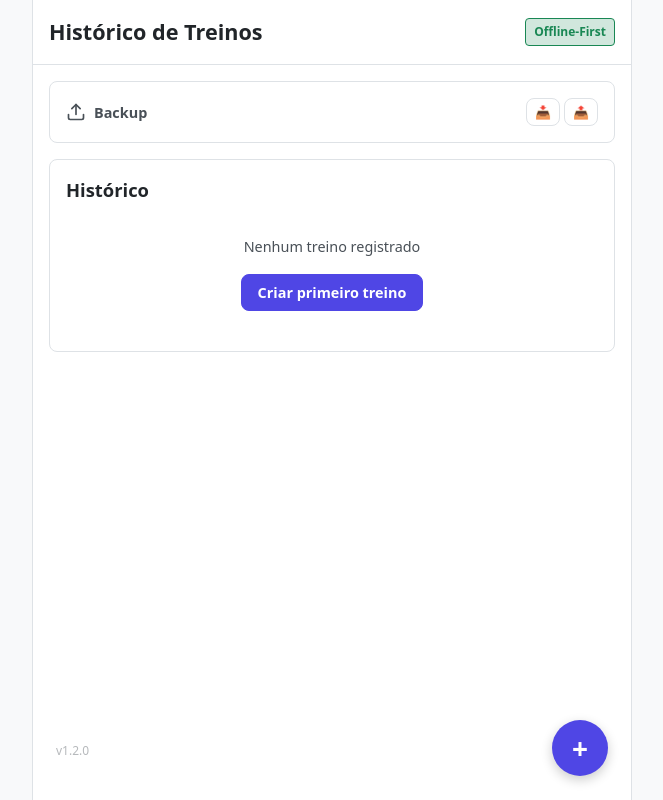
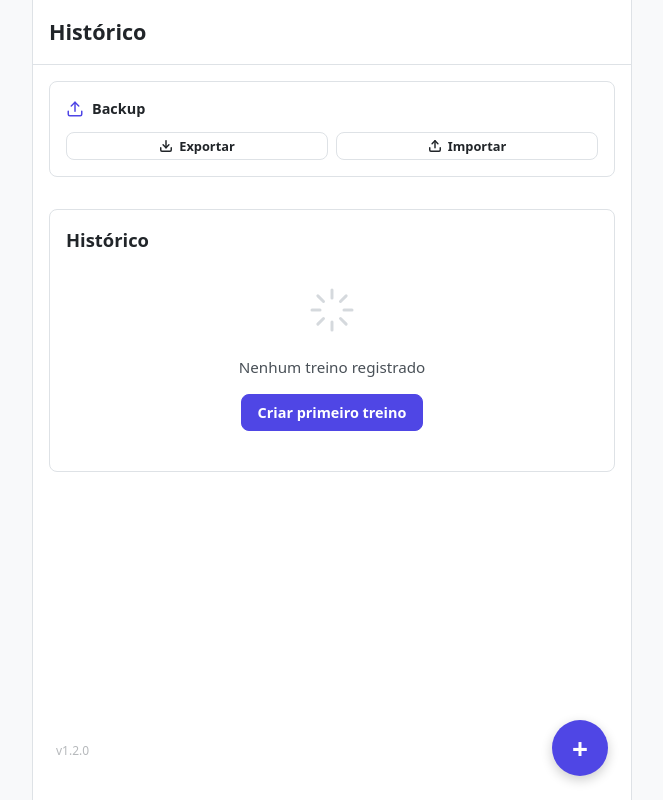
Before and after one commit to DeividSouSan/meu-treino, a React (Vite) app: page / in a window 1280 px wide. Shown: the whole page, without its empty margins (308-971 px from the left). Built offline with nearby package versions, Linux system fonts and the light colour scheme.

Commit message:
Iteração visual: ícones não ambíguos e design mais apelativo

```diff
--- a/src/views/HistoryView.tsx
+++ b/src/views/HistoryView.tsx
@@ -102,27 +102,55 @@ export function HistoryView({
   return (
     <div>
       <header>
-        <h1>Histórico de Treinos</h1>
-        <span className="badge completed">Offline-First</span>
+        <h1>Histórico</h1>
       </header>
 
       <main>
-        <section className="card" style={{ gap: 'var(--spacing-sm)' }}>
-          <div style={{ display: 'flex', gap: 'var(--spacing-sm)', alignItems: 'center', justifyContent: 'space-between' }}>
-            <div style={{ display: 'flex', gap: 'var(--spacing-sm)', alignItems: 'center' }}>
-              <svg width="20" height="20" viewBox="0 0 24 24" fill="none" stroke="currentColor" strokeWidth="2" strokeLinecap="round" strokeLinejoin="round" style={{ color: 'var(--text-secondary)' }}>
+        <section className="card" style={{ gap: 'var(--spacing-sm)', marginBottom: 'var(--spacing-md)' }}>
+          <div style={{ display: 'flex', alignItems: 'center', gap: 'var(--spacing-sm)' }}>
+            <svg width="18" height="18" viewBox="0 0 24 24" fill="none" stroke="var(--accent-color)" strokeWidth="2" strokeLinecap="round" strokeLinejoin="round">
               <path d="M21 15v4a2 2 0 0 1-2 2H5a2 2 0 0 1-2-2v-4" />
               <polyline points="17 8 12 3 7 8" />
               <line x1="12" y1="3" x2="12" y2="15" />
             </svg>
-              <span className="text-secondary" style={{ fontSize: '0.9rem', fontWeight: 600 }}>Backup</span>
+            <span style={{ fontSize: '0.9rem', fontWeight: 600, color: 'var(--text-primary)' }}>Backup</span>
           </div>
-            <div style={{ display: 'flex', gap: 'var(--spacing-xs)' }}>
-              <button className="small" onClick={handleExportBackup} title="Exportar backup">
-                📥
+          <div style={{ display: 'flex', gap: 'var(--spacing-sm)', marginTop: 'var(--spacing-xs)' }}>
+            <button
+              className="small"
+              onClick={handleExportBackup}
+              style={{
+                flex: 1,
+                display: 'flex',
+                alignItems: 'center',
+                justifyContent: 'center',
+                gap: '6px'
+              }}
+            >
+              <svg width="14" height="14" viewBox="0 0 24 24" fill="none" stroke="currentColor" strokeWidth="2.5" strokeLinecap="round" strokeLinejoin="round">
+                <path d="M21 15v4a2 2 0 0 1-2 2H5a2 2 0 0 1-2-2v-4" />
+                <polyline points="7 10 12 15 17 10" />
+                <line x1="12" y1="15" x2="12" y2="3" />
+              </svg>
+              Exportar
             </button>
-              <button className="small" onClick={handleTriggerFileInput} title="Importar backup">
-                📤
+            <button
+              className="small"
+              onClick={handleTriggerFileInput}
+              style={{
+                flex: 1,
+                display: 'flex',
+                alignItems: 'center',
+                justifyContent: 'center',
+                gap: '6px'
+              }}
+            >
+              <svg width="14" height="14" viewBox="0 0 24 24" fill="none" stroke="currentColor" strokeWidth="2.5" strokeLinecap="round" strokeLinejoin="round">
+                <path d="M21 15v4a2 2 0 0 1-2 2H5a2 2 0 0 1-2-2v-4" />
+                <polyline points="17 8 12 3 7 8" />
+                <line x1="12" y1="3" x2="12" y2="15" />
+              </svg>
+              Importar
             </button>
             <input
               type="file"
@@ -132,26 +160,37 @@ export function HistoryView({
               style={{ display: 'none' }}
             />
           </div>
-          </div>
           {workoutsSinceLastBackup > 0 && (
-            <p
-              style={{
+            <div style={{
+              display: 'flex',
+              alignItems: 'center',
+              gap: '6px',
+              padding: '8px 10px',
+              backgroundColor: 'var(--warning-light)',
+              borderRadius: 'var(--border-radius)',
               fontSize: '0.8rem',
               color: 'var(--warning-color)',
               fontWeight: 600,
               marginTop: 'var(--spacing-xs)',
-              }}
-            >
-              ⚠️ {workoutsSinceLastBackup} {workoutsSinceLastBackup === 1 ? 'treino realizado' : 'treinos realizados'} desde o último backup.
-            </p>
+            }}>
+              <svg width="14" height="14" viewBox="0 0 24 24" fill="none" stroke="currentColor" strokeWidth="2.5" strokeLinecap="round" strokeLinejoin="round">
+                <circle cx="12" cy="12" r="10" />
+                <line x1="12" y1="8" x2="12" y2="12" />
+                <line x1="12" y1="16" x2="12.01" y2="16" />
+              </svg>
+              {workoutsSinceLastBackup} {workoutsSinceLastBackup === 1 ? 'treino novo' : 'treinos novos'} desde último backup
+            </div>
           )}
         </section>
 
         {activeSession && (
-          <div className="card" style={{ borderColor: 'var(--warning-color)' }}>
+          <div className="card" style={{
+            borderLeft: '4px solid var(--warning-color)',
+            marginBottom: 'var(--spacing-md)'
+          }}>
             <div style={{ display: 'flex', justifyContent: 'space-between', alignItems: 'center' }}>
               <div>
-                <h3 style={{ color: 'var(--warning-color)' }}>Treino em Andamento</h3>
+                <h3 style={{ color: 'var(--warning-color)', marginBottom: '4px' }}>Treino em Andamento</h3>
                 <p className="text-secondary" style={{ fontSize: '0.85rem' }}>
                   Iniciado em: {formatWorkoutDate(activeSession.date)}
                 </p>
@@ -164,12 +203,13 @@ export function HistoryView({
         )}
 
         <section className="card" style={{ gap: 'var(--spacing-sm)' }}>
-          <div style={{ display: 'flex', justifyContent: 'space-between', alignItems: 'center' }}>
           <h2 style={{ margin: 0 }}>Histórico</h2>
-          </div>
           {workoutHistory.length === 0 ? (
             <div style={{ textAlign: 'center', padding: 'var(--spacing-lg) 0' }}>
-              <p className="text-secondary" style={{ fontSize: '0.9rem', marginBottom: 'var(--spacing-md)' }}>
+              <svg width="48" height="48" viewBox="0 0 24 24" fill="none" stroke="var(--text-light)" strokeWidth="1.5" strokeLinecap="round" strokeLinejoin="round" style={{ marginBottom: 'var(--spacing-md)', opacity: 0.5 }}>
+                <path d="M12 2v4M12 18v4M4.93 4.93l2.83 2.83M16.24 16.24l2.83 2.83M2 12h4M18 12h4M4.93 19.07l2.83-2.83M16.24 7.76l2.83-2.83" />
+              </svg>
+              <p className="text-secondary" style={{ fontSize: '0.95rem', marginBottom: 'var(--spacing-md)', fontWeight: 500 }}>
                 Nenhum treino registrado
               </p>
               <button className="primary" onClick={() => startNewWorkout(null)}>
@@ -208,23 +248,39 @@ export function HistoryView({
                   style={{
                     display: 'flex',
                     flexDirection: 'column',
-                    gap: '4px',
+                    gap: '6px',
+                    padding: 'var(--spacing-sm) 0',
                     borderBottom: '1px solid var(--border-color)',
-                    paddingBottom: 'var(--spacing-sm)',
                     cursor: 'pointer',
                     userSelect: 'none',
                     WebkitTapHighlightColor: 'transparent',
+                    transition: 'background-color 0.15s',
+                  }}
+                  onMouseEnter={(e) => {
+                    e.currentTarget.style.backgroundColor = 'var(--background-color)';
+                  }}
+                  onMouseLeave={(e) => {
+                    e.currentTarget.style.backgroundColor = 'transparent';
                   }}
                 >
                   <div style={{ display: 'flex', justifyContent: 'space-between', alignItems: 'center' }}>
-                    <strong style={{ fontSize: '0.95rem' }}>
+                    <strong style={{ fontSize: '0.95rem', color: 'var(--text-primary)' }}>
                       {session.name !== 'Treino Livre' ? session.name : 'Treino Livre'}
                     </strong>
-                    <span className="text-muted" style={{ fontSize: '0.85rem' }}>
+                    <span style={{
+                      fontSize: '0.85rem',
+                      color: 'var(--accent-color)',
+                      fontWeight: 600,
+                      fontFamily: 'monospace'
+                    }}>
                       {formatWorkoutDuration(session.durationInSeconds)}
                     </span>
                   </div>
-                  <div className="text-secondary" style={{ fontSize: '0.8rem' }}>
+                  <div style={{ fontSize: '0.8rem', color: 'var(--text-secondary)', display: 'flex', alignItems: 'center', gap: '6px' }}>
+                    <svg width="12" height="12" viewBox="0 0 24 24" fill="none" stroke="currentColor" strokeWidth="2" strokeLinecap="round" strokeLinejoin="round">
+                      <circle cx="12" cy="12" r="10" />
+                      <polyline points="12 6 12 12 16 14" />
+                    </svg>
                     {formatWorkoutDate(session.date)}
                   </div>
                 </div>
@@ -266,7 +322,7 @@ export function HistoryView({
         <button
           className="primary"
           onClick={() => startNewWorkout(null)}
-          title="Iniciar Treino Livre"
+          title="Novo Treino"
           style={{
             width: '56px',
             height: '56px',
```
Also changed, not shown: src/components/ExerciseScreen.tsx (+29 -9 lines). Lines whose indentation alone changed are shown as unchanged.
